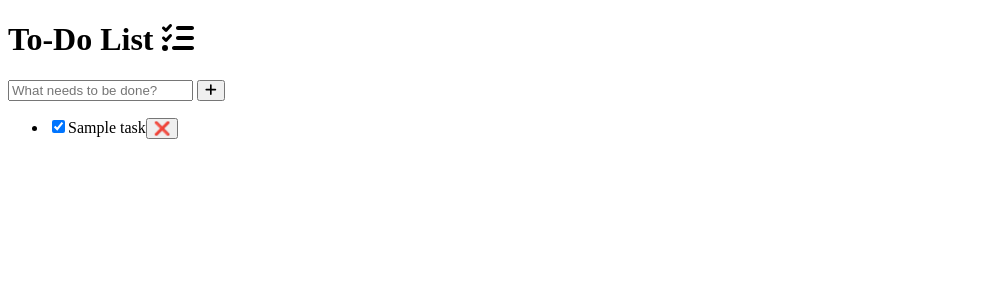
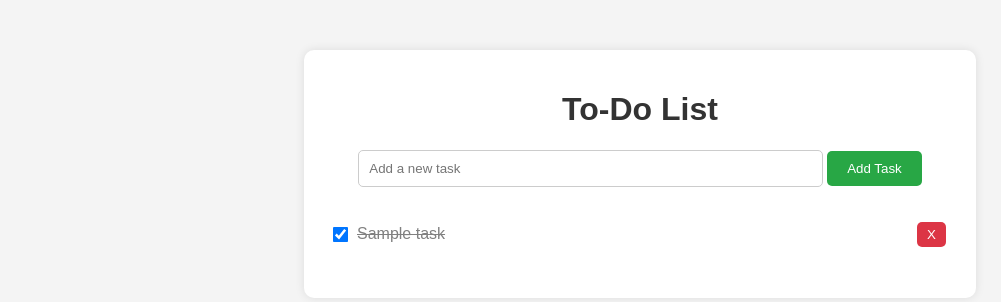
Before and after one commit to SujalChevli7/todo_app, a Flask app: page / in a window 1280 px wide. Shown: the top 302 px of the page, without its empty margins (0-1001 px from the left). Run offline with Flask 3, Linux system fonts and the light colour scheme; tables that the repository leaves empty or names only in its code hold one stand-in row (values such as "Sample post").

Commit message:
Fixed task container alignment, added the strike through feature, fixed the css styling problem.

```diff
--- a/app.py
+++ b/app.py
@@ -35,11 +35,15 @@ class AddTask(Resource):
 
 class UpdateTask(Resource):
     def put(self, task_id):
-        data = request.get_json()
-        completed = data['completed']
-        cursor.execute("UPDATE tasks SET completed = %s WHERE id = %s", (completed, task_id))
-        db.commit()
-        return jsonify({"message": "Task updated successfully!"})
+        try:
+            data = request.get_json()
+            completed = data['completed']
+            cursor.execute("UPDATE tasks SET completed = %s WHERE id = %s", (completed, task_id))
+            db.commit()
+            return jsonify({"message": "Task updated successfully!"})
+        except Exception as e:
+            db.rollback()
+            return jsonify({"error": str(e)}), 500
 
 class DeleteTask(Resource):
     def delete(self, task_id):
--- a/static/script.js
+++ b/static/script.js
@@ -8,31 +8,17 @@ function fetchTasks() {
             taskList.innerHTML = "";
             tasks.forEach(task => {
                 const li = document.createElement("li");
+                li.classList.add("task-item");
 
-                // Checkbox for marking completion
-                const checkbox = document.createElement("input");
-                checkbox.type = "checkbox";
-                checkbox.checked = task.completed;
-                checkbox.classList.add("task-checkbox");
-                checkbox.onclick = () => toggleTask(task.id, task.completed);
+                // ✅ Add a checkbox input element and strike-through functionality
+                li.innerHTML = `
+                    <div class="task-container">
+                        <input type="checkbox" ${task.completed ? 'checked' : ''} onclick="toggleTask(${task.id}, this.checked)">
+                        <span class="task-title ${task.completed ? 'completed' : ''}">${task.title}</span>
+                        <button class="delete-btn" onclick="deleteTask(${task.id})">X</button>
+                    </div>
+                `;
 
-                // Task text
-                const taskText = document.createElement("span");
-                taskText.textContent = task.title;
-                taskText.classList.add("task-text");
-                if (task.completed) {
-                    taskText.classList.add("completed"); // Apply strikethrough if completed
-                }
-
-                // Delete button
-                const deleteBtn = document.createElement("button");
-                deleteBtn.classList.add("delete-btn");
-                deleteBtn.textContent = "❌";
-                deleteBtn.onclick = () => deleteTask(task.id);
-
-                li.appendChild(checkbox);
-                li.appendChild(taskText);
-                li.appendChild(deleteBtn);
                 taskList.appendChild(li);
             });
         });
@@ -59,7 +45,7 @@ function toggleTask(id, completed) {
     fetch(`/tasks/update/${id}`, {
         method: "PUT",
         headers: { "Content-Type": "application/json" },
-        body: JSON.stringify({ completed: !completed })
+        body: JSON.stringify({ completed: completed })
     })
     .then(() => fetchTasks());
 }
--- /dev/null
+++ b/static/style.css
@@ -0,0 +1,100 @@
+body {
+    font-family: Arial, sans-serif;
+    background-color: #f4f4f4;
+    text-align: center;
+}
+
+.container {
+    width: 50%;
+    margin: 50px auto;
+    background: white;
+    padding: 20px;
+    border-radius: 10px;
+    box-shadow: 0 0 10px rgba(0, 0, 0, 0.1);
+}
+
+h1 {
+    color: #333;
+}
+
+.task-input {
+    margin-bottom: 20px;
+}
+
+input[type="text"] {
+    padding: 10px;
+    width: 70%;
+    border: 1px solid #ccc;
+    border-radius: 5px;
+}
+
+input[type="checkbox"] {
+    margin: 0;
+    width: auto;
+    transform: scale(1.2);
+}
+
+button {
+    padding: 10px 20px;
+    border: none;
+    background-color: #28a745;
+    color: white;
+    border-radius: 5px;
+    cursor: pointer;
+}
+
+button:hover {
+    background-color: #218838;
+}
+
+ul {
+    list-style: none;
+    padding: 0;
+}
+
+li {
+    background: #fff;
+    margin: 10px 0;
+    padding: 10px;
+    border-radius: 5px;
+    display: flex;
+    justify-content: space-between;
+    align-items: center;
+}
+
+.completed {
+    text-decoration: line-through;
+    color: gray;
+}
+
+.delete-btn {
+    background-color: #dc3545;
+    color: white;
+    border: none;
+    padding: 5px 10px;
+    cursor: pointer;
+    border-radius: 5px;
+    flex-shrink: 0;
+}
+
+.delete-btn:hover {
+    background-color: #c82333;
+}
+
+.task-container {
+    display: flex;
+    align-items: center;
+    gap: 10px;
+    width: 100%;
+    padding: 5px 0;
+}
+
+.task-container input {
+    flex-shrink: 0;
+}
+
+.task-title {
+    flex-grow: 1;
+    text-align: left;
+    word-break: break-word;
+}
--- a/templates/index.html
+++ b/templates/index.html
@@ -3,16 +3,15 @@
 <head>
     <meta charset="UTF-8">
     <meta name="viewport" content="width=device-width, initial-scale=1.0">
-    <title>Modern To-Do List</title>
+    <title>To-Do List</title>
     <link rel="stylesheet" href="{{ url_for('static', filename='style.css') }}">
-    <script src="https://cdnjs.cloudflare.com/ajax/libs/font-awesome/6.4.0/js/all.min.js"></script>
 </head>
 <body>
     <div class="container">
-        <h1>To-Do List <i class="fa-solid fa-list-check"></i></h1>
+        <h1>To-Do List</h1>
         <div class="task-input">
-            <input type="text" id="taskInput" placeholder="What needs to be done?">
-            <button onclick="addTask()"><i class="fa-solid fa-plus"></i></button>
+            <input type="text" id="taskInput" placeholder="Add a new task">
+            <button onclick="addTask()">Add Task</button>
         </div>
         <ul id="taskList"></ul>
     </div>
```
Also changed, not shown: 1 other file.
